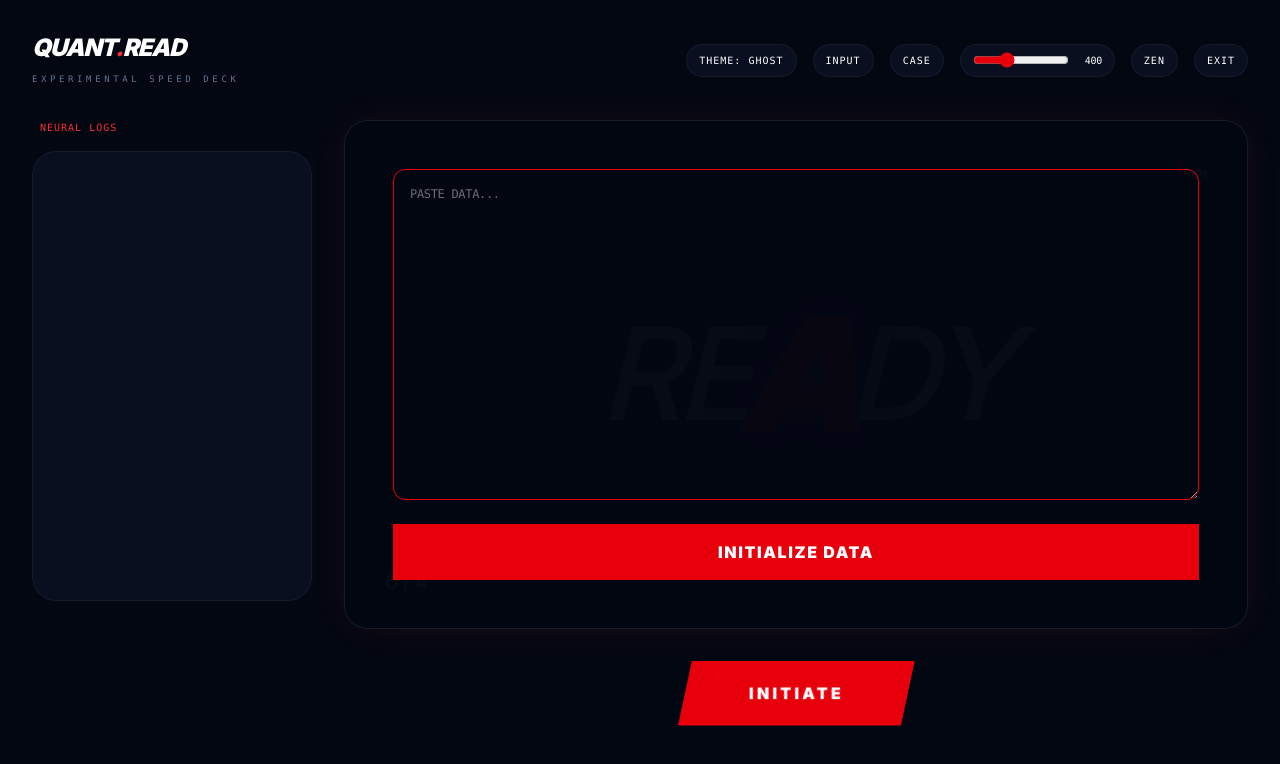
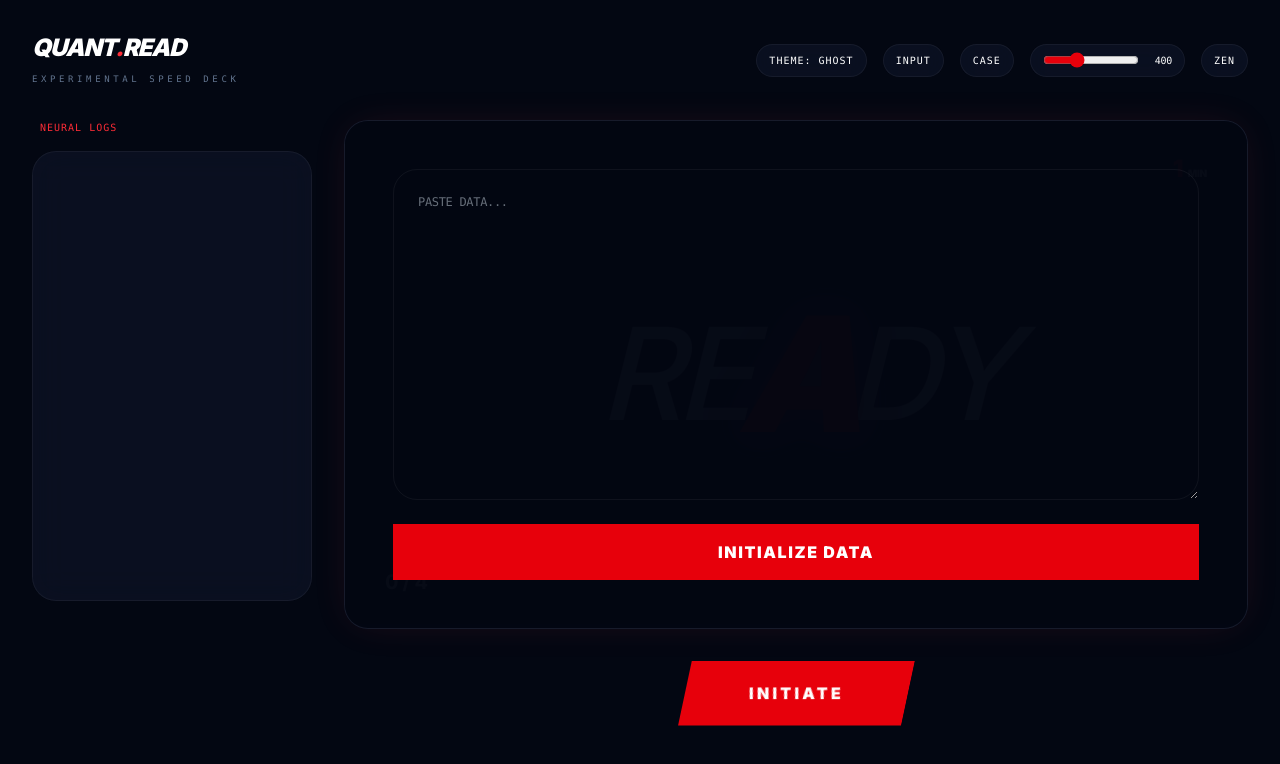
Before and after one commit to QuantRead/quantread-app, a Next.js app: page /reader in a window 1280 px wide. Both pictures are taken after a click on the button "INPUT". Shown: the top 764 px of the page. Built offline with nearby package versions, Linux system fonts and the light colour scheme.

Commit message:
Fix: Synchronized border radius across themes and restored Full Text archive portal

```diff
--- a/src/app/reader/page.tsx
+++ b/src/app/reader/page.tsx
@@ -15,7 +15,7 @@ export default function ReaderPage() {
   const [history, setHistory] = useState<string[]>([]);
   const [isAllCaps, setIsAllCaps] = useState(true);
   const [wpm, setWpm] = useState(400);
-  const [theme, setTheme] = useState("ghost"); // ghost, slate, archive
+  const [theme, setTheme] = useState("ghost");
   const [showZenControls, setShowZenControls] = useState(false);
   const inputRef = useRef<HTMLTextAreaElement>(null);
 
@@ -34,12 +34,6 @@ export default function ReaderPage() {
     localStorage.setItem('quantread_theme', theme);
   }, [wpm, isAllCaps, theme]);
 
-  useEffect(() => {
-    if (showInput && inputRef.current) {
-      inputRef.current.focus();
-    }
-  }, [showInput]);
-
   const stats = useMemo(() => {
     const total = words.length;
     const current = index;
@@ -47,13 +41,14 @@ export default function ReaderPage() {
     const remainingWords = total - current;
     const minutes = Math.ceil(remainingWords / (wpm || 400));
     const isComplete = index >= total && total > 5;
-    return { count: total, current, progress, time: minutes, isHighSpeed: wpm >= 600, isComplete };
+    return { count: total, current, progress, time: minutes, isComplete };
   }, [words, index, wpm]);
 
+  // UNIFIED RADIUS: Applied 'rounded-3xl' to every theme for consistency
   const themeStyles = {
-    ghost: { bg: 'bg-[#030712]', card: 'glass-card', pivot: 'text-red-600', text: 'text-white', bar: 'bg-red-600' },
-    slate: { bg: 'bg-[#0f172a]', card: 'border border-slate-700 bg-slate-900/50', pivot: 'text-sky-400', text: 'text-white', bar: 'bg-sky-500' },
-    archive: { bg: 'bg-[#f5f5dc]', card: 'border border-[#d2b48c] bg-[#fffaf0]', pivot: 'text-black', text: 'text-stone-800', bar: 'bg-stone-800' }
+    ghost: { bg: 'bg-[#030712]', card: 'glass-card rounded-3xl', pivot: 'text-red-600', text: 'text-white', bar: 'bg-red-600' },
+    slate: { bg: 'bg-[#0f172a]', card: 'border border-slate-700 bg-slate-900/50 rounded-3xl', pivot: 'text-sky-400', text: 'text-white', bar: 'bg-sky-500' },
+    archive: { bg: 'bg-[#f5f5dc]', card: 'border border-[#d2b48c] bg-[#fffaf0] rounded-3xl', pivot: 'text-black', text: 'text-stone-800', bar: 'bg-stone-800' }
   };
   const activeTheme = theme === 'archive' ? themeStyles.archive : theme === 'slate' ? themeStyles.slate : themeStyles.ghost;
 
@@ -116,20 +111,15 @@ export default function ReaderPage() {
     return () => clearInterval(interval);
   }, [isActive, index, words, wpm, stats.isComplete]);
 
-  // RESTORED: Zen Mode keyboard controls
   useEffect(() => {
     const handleKeyDown = (e: KeyboardEvent) => {
       if (e.code === "Space") { e.preventDefault(); setIsActive(prev => !prev); }
-      if (e.code === "Escape") {
-          setIsActive(false);
-          setZenMode(false);
-      }
+      if (e.code === "Escape") { setIsActive(false); setZenMode(false); }
     };
     window.addEventListener("keydown", handleKeyDown);
     return () => window.removeEventListener("keydown", handleKeyDown);
   }, []);
 
-  // RESTORED: Zen Mode mouse movement HUD
   useEffect(() => {
     let timeout: NodeJS.Timeout;
     const handleMouseMove = () => {
@@ -151,6 +141,12 @@ export default function ReaderPage() {
             <span className="text-[8px] md:text-[9px] font-mono text-slate-500 tracking-[0.4em] uppercase">Experimental Speed Deck</span>
           </div>
           <div className="flex flex-wrap justify-center gap-2 md:gap-4">
+            {/* FULL TEXT ARCHIVE BUTTON */}
+            {fullRawText && (
+                <button onClick={() => setShowArchive(!showArchive)} className={`px-3 py-2 ${activeTheme.card} text-[10px] font-mono uppercase tracking-widest ${theme === 'archive' ? 'text-stone-800' : 'text-white'}`}>
+                    {showArchive ? "Hide Text" : "Full Text"}
+                </button>
+            )}
             <button onClick={() => {
                 const themes = ["ghost", "slate", "archive"];
                 const next = themes[(themes.indexOf(theme) + 1) % themes.length];
@@ -163,7 +159,6 @@ export default function ReaderPage() {
                <span className={`text-[10px] font-mono ${theme === 'archive' ? 'text-stone-800' : 'text-white'}`}>{wpm}</span>
             </div>
             <button onClick={() => setZenMode(true)} className={`px-3 py-2 ${activeTheme.card} text-[10px] font-mono uppercase tracking-widest ${theme === 'archive' ? 'text-stone-800' : 'text-white'}`}>Zen</button>
-            <Link href="/" className={`px-3 py-2 ${activeTheme.card} text-[10px] font-mono uppercase tracking-widest ${theme === 'archive' ? 'text-stone-800' : 'text-white'}`}>Exit</Link>
           </div>
         </header>
       )}
@@ -183,22 +178,28 @@ export default function ReaderPage() {
         <section className={`${zenMode ? 'fixed inset-0 flex items-center justify-center' : 'col-span-1 md:col-span-9'}`}>
           <div className={`${activeTheme.card} neural-glow aspect-video flex items-center justify-center relative overflow-hidden transition-all ${zenMode ? 'w-full h-full rounded-none border-none' : ''}`}>
 
-            {/* RESTORED: Zen HUD Controls */}
             {zenMode && (
                 <div className={`fixed top-8 left-1/2 -translate-x-1/2 z-[60] flex gap-4 transition-opacity duration-500 ${showZenControls ? 'opacity-100' : 'opacity-0'}`}>
-                    <button onClick={() => setIsActive(!isActive)} className={`px-6 py-2 ${activeTheme.card} text-[10px] font-mono uppercase tracking-widest ${theme === 'archive' ? 'text-stone-800' : 'text-white'}`}>
-                        {isActive ? "Pause" : "Resume"}
-                    </button>
-                    <button onClick={() => setZenMode(false)} className={`px-6 py-2 ${activeTheme.card} text-[10px] font-mono uppercase tracking-widest ${theme === 'archive' ? 'text-stone-800' : 'text-white'}`}>
-                        Exit Zen (Esc)
-                    </button>
+                    <button onClick={() => setIsActive(!isActive)} className={`px-6 py-2 ${activeTheme.card} text-[10px] font-mono uppercase tracking-widest ${theme === 'archive' ? 'text-stone-800' : 'text-white'}`}>{isActive ? "Pause" : "Resume"}</button>
+                    <button onClick={() => setZenMode(false)} className={`px-6 py-2 ${activeTheme.card} text-[10px] font-mono uppercase tracking-widest ${theme === 'archive' ? 'text-stone-800' : 'text-white'}`}>Exit Zen (Esc)</button>
                 </div>
             )}
 
             {showInput && (
               <div className={`absolute inset-0 z-50 p-6 md:p-12 flex flex-col gap-6 animate-in fade-in ${theme === 'archive' ? 'bg-[#f5f5dc]/98' : 'bg-[#030712]/98'}`}>
-                <textarea ref={inputRef} className={`flex-1 bg-transparent border rounded-xl p-4 text-xs font-mono focus:outline-none transition-all ${theme === 'archive' ? 'border-stone-400 text-stone-800 focus:border-stone-900' : 'border-white/5 text-slate-300 focus:border-red-600'}`} placeholder="PASTE DATA..." value={manualText} onChange={(e) => setManualText(e.target.value)} />
+                <textarea ref={inputRef} className={`flex-1 bg-transparent border rounded-3xl p-6 text-xs font-mono focus:outline-none transition-all ${theme === 'archive' ? 'border-stone-400 text-stone-800 focus:border-stone-900' : 'border-white/5 text-slate-300 focus:border-red-600'}`} placeholder="PASTE DATA..." value={manualText} onChange={(e) => setManualText(e.target.value)} />
                 <button onClick={handleLoadManual} className={`w-full py-4 text-white font-black uppercase tracking-widest active:scale-95 transition-all ${activeTheme.bar}`}>Initialize Data</button>
+              </div>
+            )}
+
+            {/* FULL TEXT ARCHIVE OVERLAY */}
+            {showArchive && !zenMode && (
+              <div className={`absolute inset-0 z-50 p-12 overflow-y-auto animate-in fade-in zoom-in-95 ${theme === 'archive' ? 'bg-[#f5f5dc]/98' : 'bg-[#030712]/95'}`}>
+                <div className="flex justify-between mb-8 border-b border-white/10 pb-4">
+                  <h3 className={`text-[10px] font-mono uppercase tracking-widest ${theme === 'archive' ? 'text-stone-600' : 'text-red-500'}`}>Raw Data Archive</h3>
+                  <button onClick={() => setShowArchive(false)} className={`text-[10px] font-mono uppercase ${theme === 'archive' ? 'text-stone-800' : 'text-slate-500'}`}>Close</button>
+                </div>
+                <p className={`leading-relaxed font-mono text-sm whitespace-pre-wrap ${theme === 'archive' ? 'text-stone-800' : 'text-slate-300'}`}>{fullRawText}</p>
               </div>
             )}
 
```
